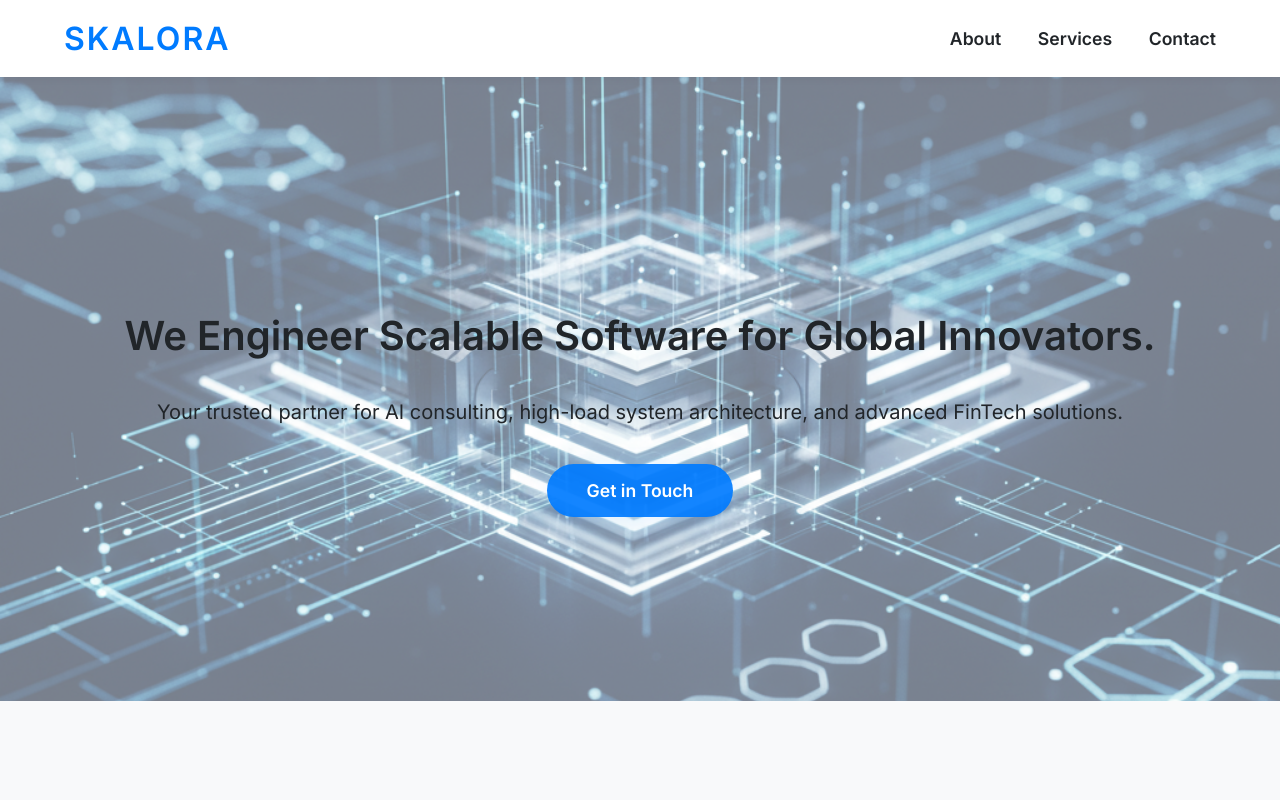
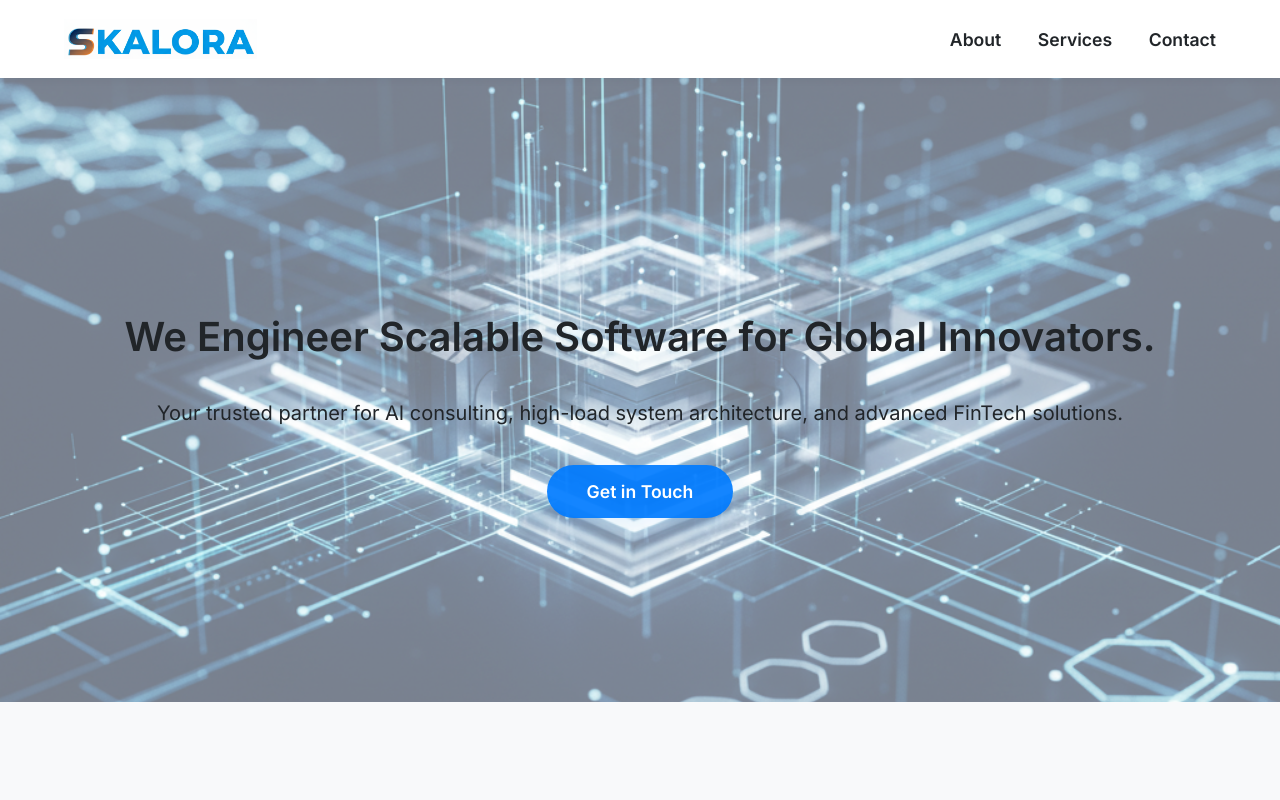
Before and after one commit to TarasMurashko/Skalora, a plain HTML site: page index.html in a window 1280 px wide. Shown: the top 800 px of the page. Drawn offline with Linux system fonts and the light colour scheme.

Commit message:
update logo

```diff
--- a/index.html
+++ b/index.html
@@ -21,7 +21,7 @@
 <body>
   <header class="header">
     <div class="container header__container">
-      <div class="logo" aria-label="SKALORA logo">SKALORA</div>
+      <div class="logo" aria-label="SKALORA logo"><img src="assets/logo.png" alt="SKALORA logo" class="logo-img"></div>
       <nav class="nav">
         <a href="#about">About</a>
         <a href="#services">Services</a>
--- a/styles.css
+++ b/styles.css
@@ -48,6 +48,12 @@ body {
   font-size: 2rem;
   color: var(--color-accent);
   letter-spacing: 2px;
+}
+.logo-img {
+  height: 40px;
+  width: auto;
+  display: block;
+  object-fit: contain;
 }
 .nav a {
   color: var(--color-text);
```
Also changed, not shown: assets/logo.png (added), assets/logo2.png (added).
